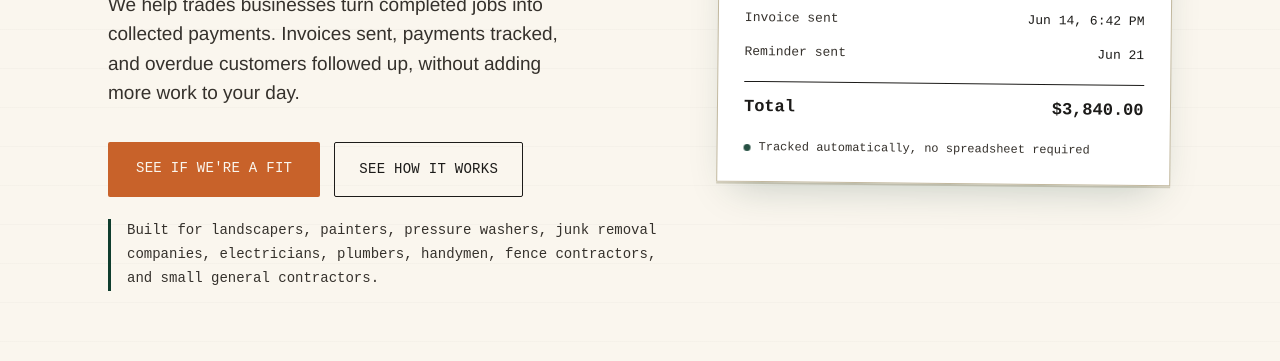
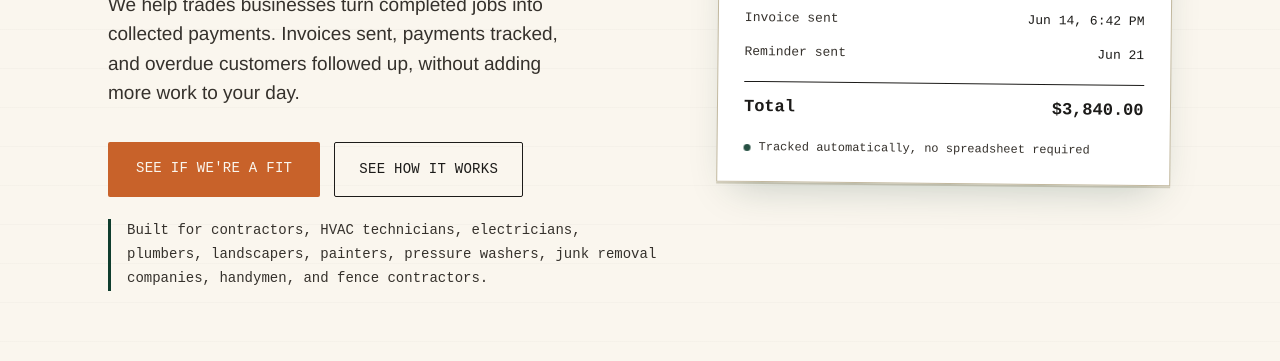
Before and after one commit to tradesbilling/tradesbilling.com, a plain HTML site: page index.html in a window 1280 px wide. Shown: the part 439-800 px from the top of the page. Drawn offline with Linux system fonts and the light colour scheme.

Commit message:
Add files via upload

```diff
--- a/index.html
+++ b/index.html
@@ -826,7 +826,7 @@
         <a href="#contact" class="btn-primary">See If We're a Fit</a>
         <a href="#how" class="btn-secondary">See How It Works</a>
       </div>
-      <p class="hero-proof">Built for landscapers, painters, pressure washers, junk removal companies, electricians, plumbers, handymen, fence contractors, and small general contractors.</p>
+      <p class="hero-proof">Built for contractors, HVAC technicians, electricians, plumbers, landscapers, painters, pressure washers, junk removal companies, handymen, and fence contractors.</p>
     </div>
     <div class="ticket" role="img" aria-label="Sample invoice showing status moving from unsent to paid">
       <div class="ticket-head">
@@ -1025,7 +1025,7 @@
 
 <section>
   <div class="wrap">
-    <span class="label-tag">Built for</span>
+    <span class="label-tag">Built for trades & service businesses</span>
     <h2>Perfect for contractors who are too busy to chase invoices.</h2>
     <ul class="fit-list">
       <li>Finish jobs faster than they send invoices</li>
@@ -1038,15 +1038,16 @@
     <h2 style="margin-top: 56px;">Any trade that invoices a customer, we can help.</h2>
 
     <div class="trades-grid">
-      <div class="trade-card"><span class="t-num">01</span><h3>Landscapers</h3></div>
-      <div class="trade-card"><span class="t-num">02</span><h3>Painters</h3></div>
-      <div class="trade-card"><span class="t-num">03</span><h3>Pressure washers</h3></div>
-      <div class="trade-card"><span class="t-num">04</span><h3>Junk removal</h3></div>
-      <div class="trade-card"><span class="t-num">05</span><h3>Fence contractors</h3></div>
-      <div class="trade-card"><span class="t-num">06</span><h3>Electricians</h3></div>
-      <div class="trade-card"><span class="t-num">07</span><h3>Plumbers</h3></div>
-      <div class="trade-card"><span class="t-num">08</span><h3>Handymen</h3></div>
-      <div class="trade-card"><span class="t-num">09</span><h3>Small contractors</h3></div>
+      <div class="trade-card"><span class="t-num">01</span><h3>Contractors</h3></div>
+      <div class="trade-card"><span class="t-num">02</span><h3>HVAC Technicians</h3></div>
+      <div class="trade-card"><span class="t-num">03</span><h3>Electricians</h3></div>
+      <div class="trade-card"><span class="t-num">04</span><h3>Plumbers</h3></div>
+      <div class="trade-card"><span class="t-num">05</span><h3>Landscapers</h3></div>
+      <div class="trade-card"><span class="t-num">06</span><h3>Painters</h3></div>
+      <div class="trade-card"><span class="t-num">07</span><h3>Pressure Washing</h3></div>
+      <div class="trade-card"><span class="t-num">08</span><h3>Junk Removal</h3></div>
+      <div class="trade-card"><span class="t-num">09</span><h3>Handymen</h3></div>
+      <div class="trade-card"><span class="t-num">10</span><h3>Fence Contractors</h3></div>
     </div>
     <p class="trades-foot">Don't see your trade? If you invoice customers for completed work, we're a fit.</p>
   </div>
@@ -1187,7 +1188,7 @@
 <div style="display:grid;grid-template-columns:1fr 1fr;gap:16px;">
 <div><label>Name *</label><input required name="name" type="text" style="width:100%;padding:12px;"></div>
 <div><label>Company Name *</label><input required name="company" type="text" style="width:100%;padding:12px;"></div>
-<div><label>Trade *</label><select required name="trade" style="width:100%;padding:12px;"><option></option><option>Landscaping</option><option>Painting</option><option>Electrical</option><option>Plumbing</option><option>Pressure Washing</option><option>Junk Removal</option><option>Handyman</option><option>General Contractor</option><option>Other</option></select></div>
+<div><label>Trade *</label><select required name="trade" style="width:100%;padding:12px;"><option></option><option>Contractor</option><option>HVAC</option><option>Electrical</option><option>Plumbing</option><option>Landscaping</option><option>Painting</option><option>Pressure Washing</option><option>Junk Removal</option><option>Handyman</option><option>Fence Contractor</option><option>Other</option></select></div>
 <div><label>Invoices Per Month *</label><select required name="invoice_volume" style="width:100%;padding:12px;"><option></option><option>1–10</option><option>11–25</option><option>26–50</option><option>50+</option></select></div>
 <div><label>Phone *</label><input required name="phone" type="tel" style="width:100%;padding:12px;"></div>
 <div><label>Email *</label><input required name="email" type="email" style="width:100%;padding:12px;"></div>
```
